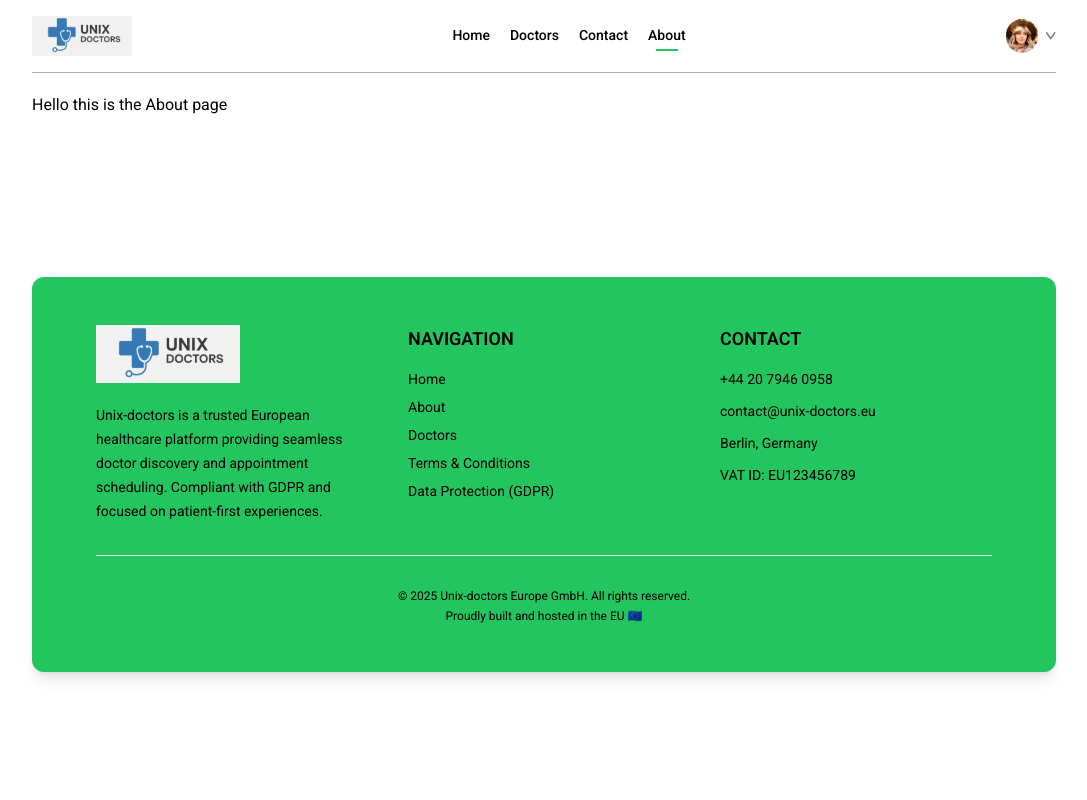
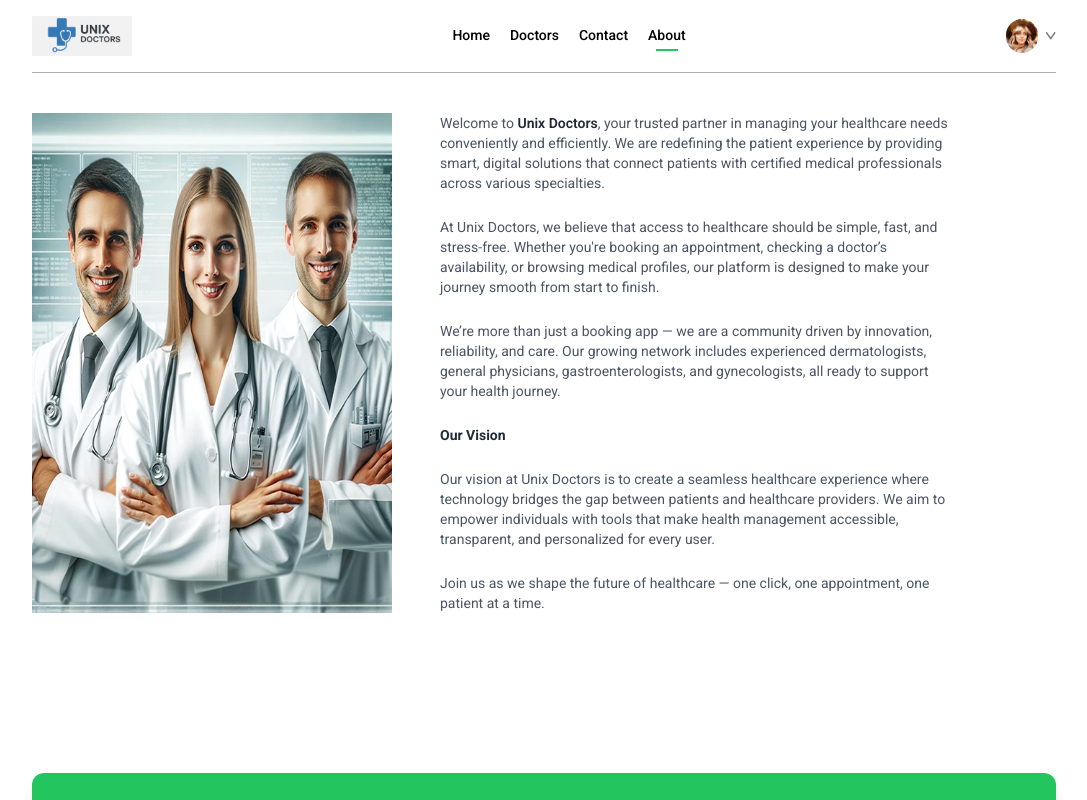
Before and after one commit to moha230/Hospital-Booking-System, a React (Vite) app in the folder frontend/: page /about in a window 1280 px wide. Shown: the top 800 px of the page, without its empty margins (96-1183 px from the left). Built offline with nearby package versions, Linux system fonts and the light colour scheme.

Commit message:
feat: create About section with image and detailed company info

```diff
--- a/frontend/src/assets/assets.js
+++ b/frontend/src/assets/assets.js
@@ -1,5 +1,6 @@
 
 import logo from './logo.svg'
+import about_image from './about_image.png'
 import dropdown_icon from './icons/dropdown_icon.svg'
 import profile_pic from './profile_pic.jpg'
 import group_profiles from './group_profiles.png'
@@ -26,6 +27,7 @@ import info_icon from './icons/info_icon.svg'
 
 
 
+
 export const assets = {
 
     logo,
@@ -35,6 +37,7 @@ export const assets = {
     header,
     verified_icon,
     info_icon,
+    about_image,
     specialists: {
         Dermatologist,
         Gastroenterologist,
--- /dev/null
+++ b/frontend/src/components/about/CompanyIntro.jsx
@@ -0,0 +1,47 @@
+import React from "react";
+import { assets } from "@/assets/assets";
+
+const CompanyIntro = () => (
+  <div className="my-10 flex flex-col md:flex-row gap-12">
+    <img
+      className="w-full md:max-w-[360px]"
+      src={assets.about_image}
+      alt="about Unix Doctors"
+    />
+    <div className="flex flex-col justify-center gap-6 md:w-2/4 text-sm text-gray-600">
+      <p>
+        Welcome to{" "}
+        <span className="font-semibold text-gray-800">Unix Doctors</span>, your
+        trusted partner in managing your healthcare needs conveniently and
+        efficiently. We are redefining the patient experience by providing
+        smart, digital solutions that connect patients with certified medical
+        professionals across various specialties.
+      </p>
+      <p>
+        At Unix Doctors, we believe that access to healthcare should be simple,
+        fast, and stress-free. Whether you're booking an appointment, checking a
+        doctor’s availability, or browsing medical profiles, our platform is
+        designed to make your journey smooth from start to finish.
+      </p>
+      <p>
+        We’re more than just a booking app — we are a community driven by
+        innovation, reliability, and care. Our growing network includes
+        experienced dermatologists, general physicians, gastroenterologists, and
+        gynecologists, all ready to support your health journey.
+      </p>
+      <b className="text-gray-800">Our Vision</b>
+      <p>
+        Our vision at Unix Doctors is to create a seamless healthcare experience
+        where technology bridges the gap between patients and healthcare
+        providers. We aim to empower individuals with tools that make health
+        management accessible, transparent, and personalized for every user.
+      </p>
+      <p>
+        Join us as we shape the future of healthcare — one click, one
+        appointment, one patient at a time.
+      </p>
+    </div>
+  </div>
+);
+
+export default CompanyIntro;
--- a/frontend/src/pages/About.jsx
+++ b/frontend/src/pages/About.jsx
@@ -1,7 +1,10 @@
 import React from "react";
+import CompanyIntro from "@/components/about/CompanyIntro";
 
 const About = () => {
-  return <div>Hello this is the About page</div>;
+  return (
+    <CompanyIntro/>
+  );
 };
 
 export default About;
```
Also changed, not shown: frontend/src/assets/about_image.png (added).
